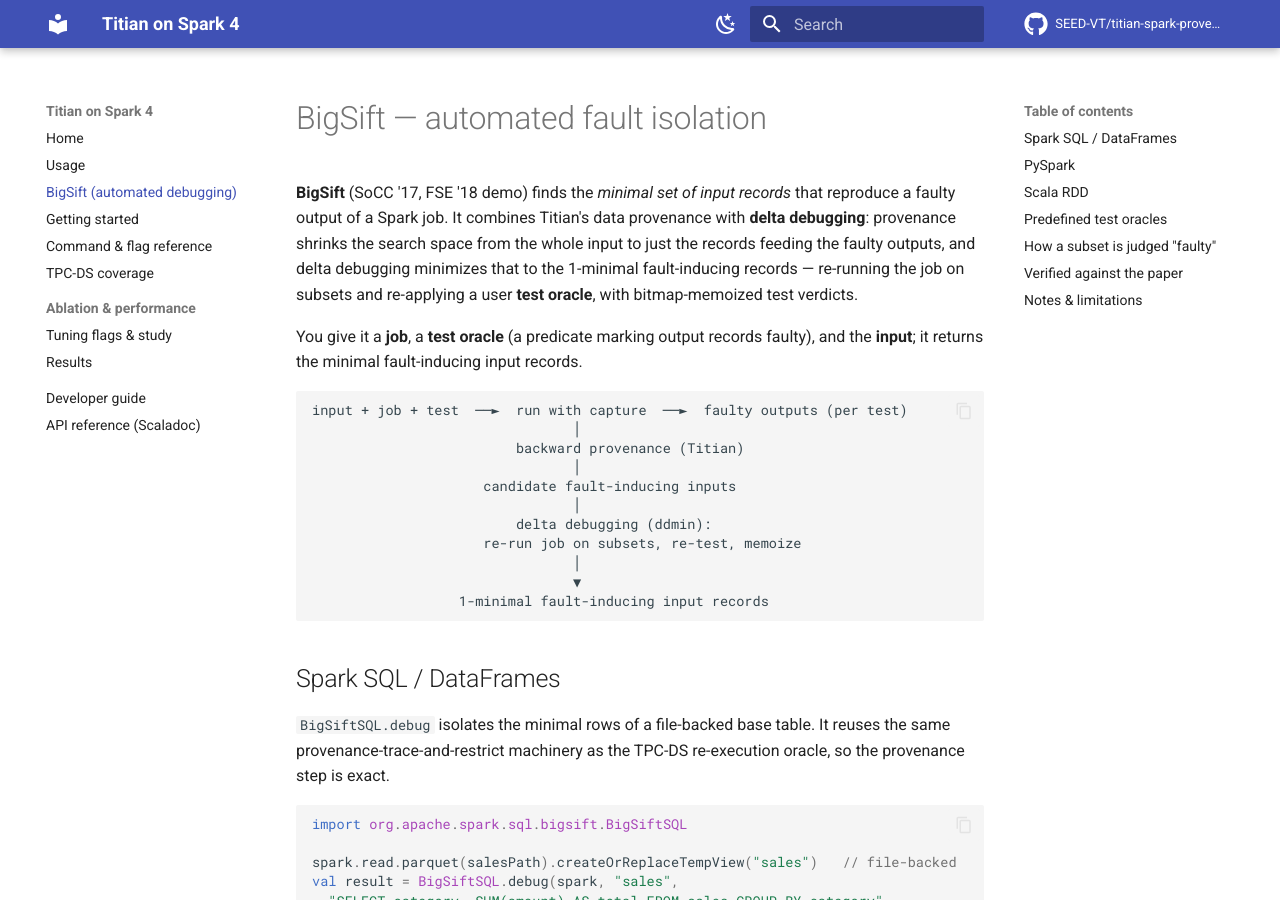
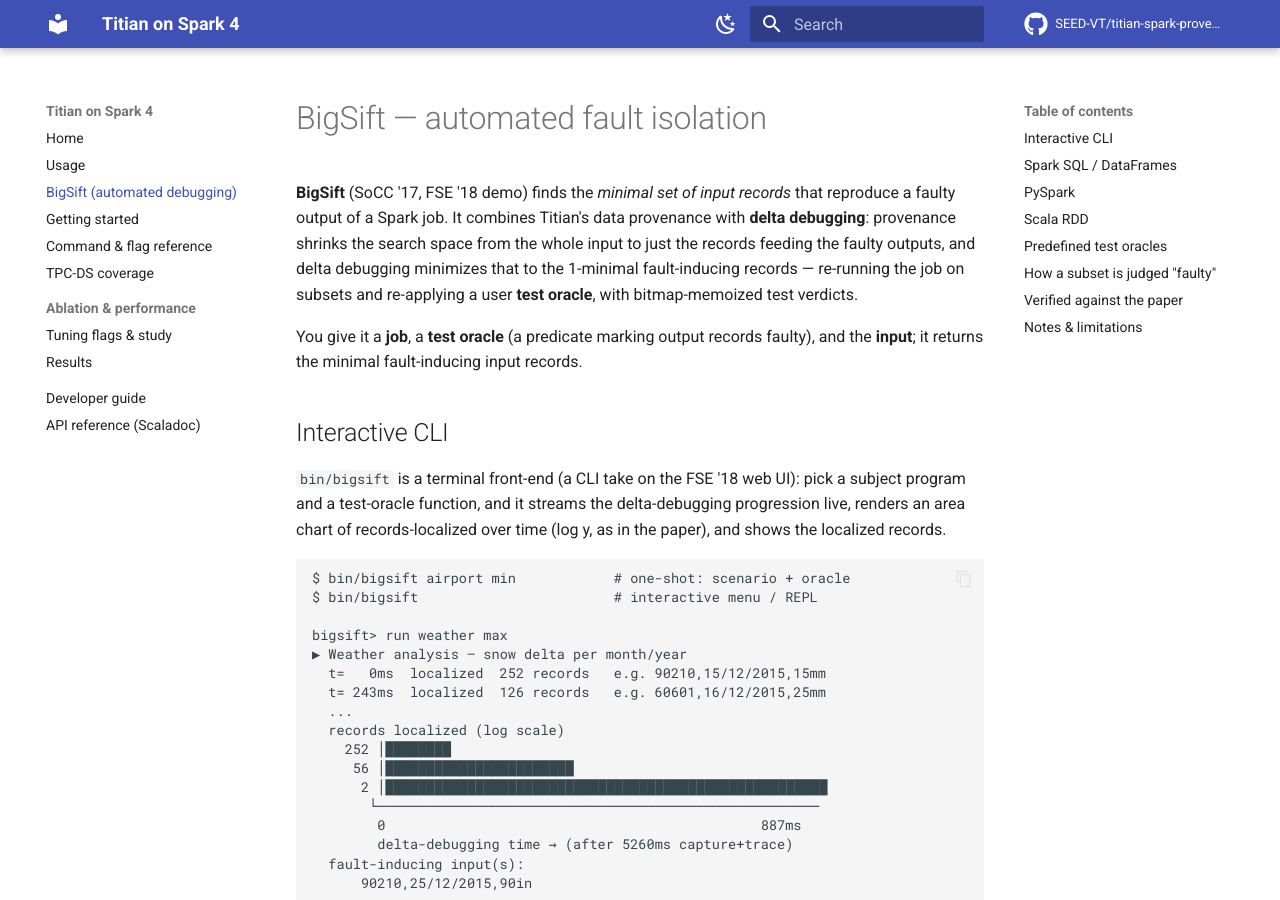
Before and after one commit to SEED-VT/titian-spark-provenance, an MkDocs documentation site: the page built from docs/bigsift.md, in a window 1280 px wide and 900 px high. Built offline with MkDocs 1.6.1 and Material for MkDocs 9.7.7, drawn with Linux system fonts in a browser that asks for light colours; comment, search, counter and statistics services are not loaded; some of the changed text lies outside the part shown.

Commit message:
Interactive BigSift CLI: live reduction chart + oracle toggling
bin/bigsift is a terminal front-end for BigSift (a CLI take on the FSE '18 web
UI). Pick a subject program (airport / weather / student) and a test-oracle
function; it streams the delta-debugging progression live, renders an area chart
of records-localized over time (log y, as in the paper's Figure 2c), and prints
the localized records.

  - menu/REPL: run <scenario> [oracle] | list | help | quit
  - one-shot:  bin/bigsift weather max
  - oracles toggle the test function (negative/min/max/ksigma per scenario)

The progress callback now streams the current localized subset (Seq, not just
its size) so the CLI can show samples and the chart. bin/bigsift runs java
directly (pinned JDK 17 + Spark module opens) so stdin reaches the REPL;
connectInput is also set for `sbt examples/run`. 256-row demo datasets give a
multi-step reduction curve; the student fault is an invalid grade (>3), which
the oracle catches directly.

Full suite 67 green.

Co-Authored-By: Claude Fable 5 <noreply@anthropic.com>

````diff
--- a/docs/bigsift.md
+++ b/docs/bigsift.md
@@ -9,6 +9,37 @@ user **test oracle**, with bitmap-memoized test verdicts.
 
 You give it a **job**, a **test oracle** (a predicate marking output records faulty),
 and the **input**; it returns the minimal fault-inducing input records.
+
+## Interactive CLI
+
+`bin/bigsift` is a terminal front-end (a CLI take on the FSE '18 web UI): pick a subject
+program and a test-oracle function, and it streams the delta-debugging progression live,
+renders an area chart of records-localized over time (log y, as in the paper), and shows
+the localized records.
+
+```text
+$ bin/bigsift airport min            # one-shot: scenario + oracle
+$ bin/bigsift                        # interactive menu / REPL
+
+bigsift> run weather max
+▶ Weather analysis — snow delta per month/year
+  t=   0ms  localized  252 records   e.g. 90210,15/12/2015,15mm
+  t= 243ms  localized  126 records   e.g. 60601,16/12/2015,25mm
+  ...
+  records localized (log scale)
+    252 │████████
+     56 │███████████████████████
+      2 │██████████████████████████████████████████████████████
+       └──────────────────────────────────────────────────────
+        0                                              887ms
+        delta-debugging time → (after 5260ms capture+trace)
+  fault-inducing input(s):
+      90210,25/12/2015,90in
+```
+
+Commands: `run <scenario> [oracle]`, `list`, `help`, `quit`. Toggle the oracle by
+choosing a different function (e.g. `min`, `max`, `ksigma`) — the menu lists the ones
+each scenario supports.
 
 ```
 input + job + test  ──►  run with capture  ──►  faulty outputs (per test)
````
Also changed, not shown: 9 other files.
